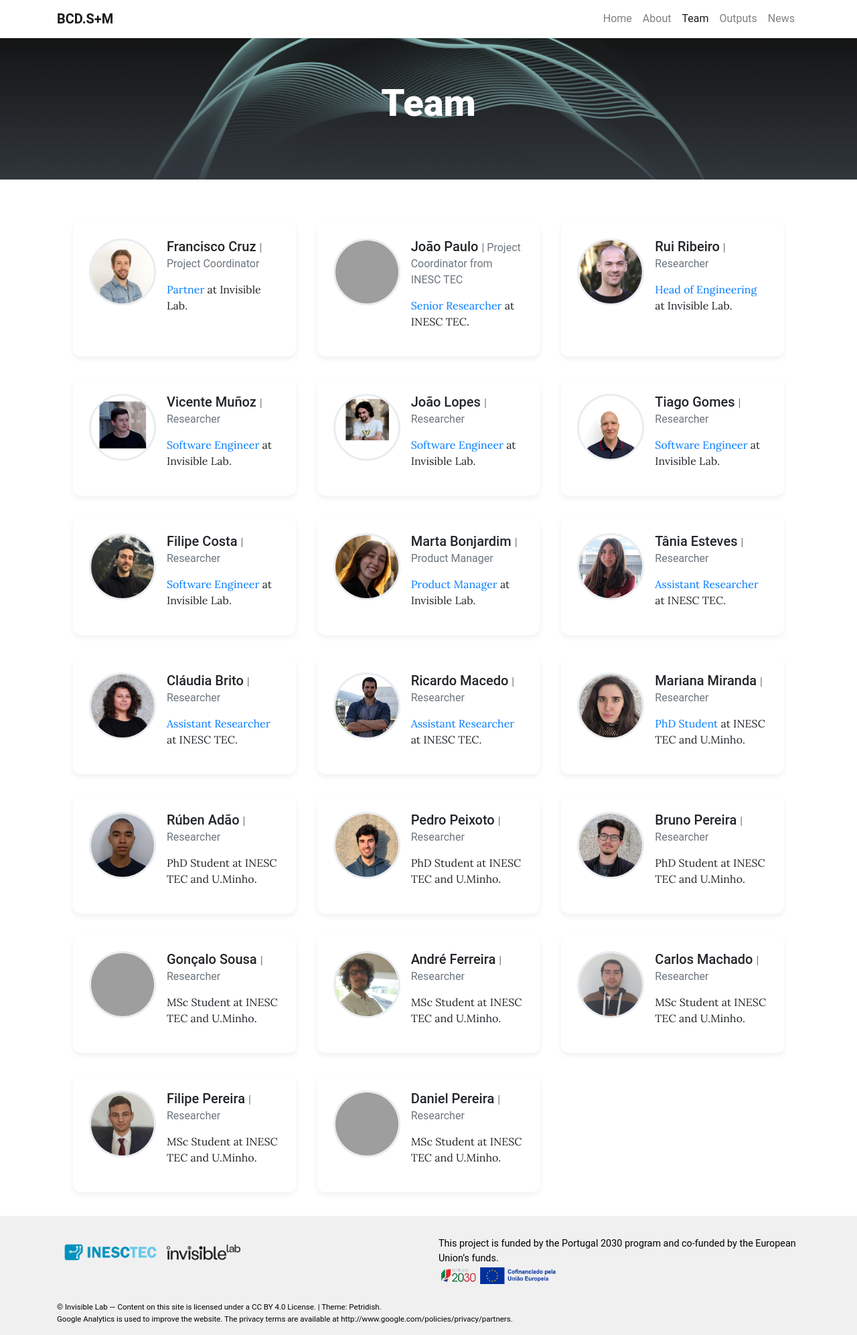
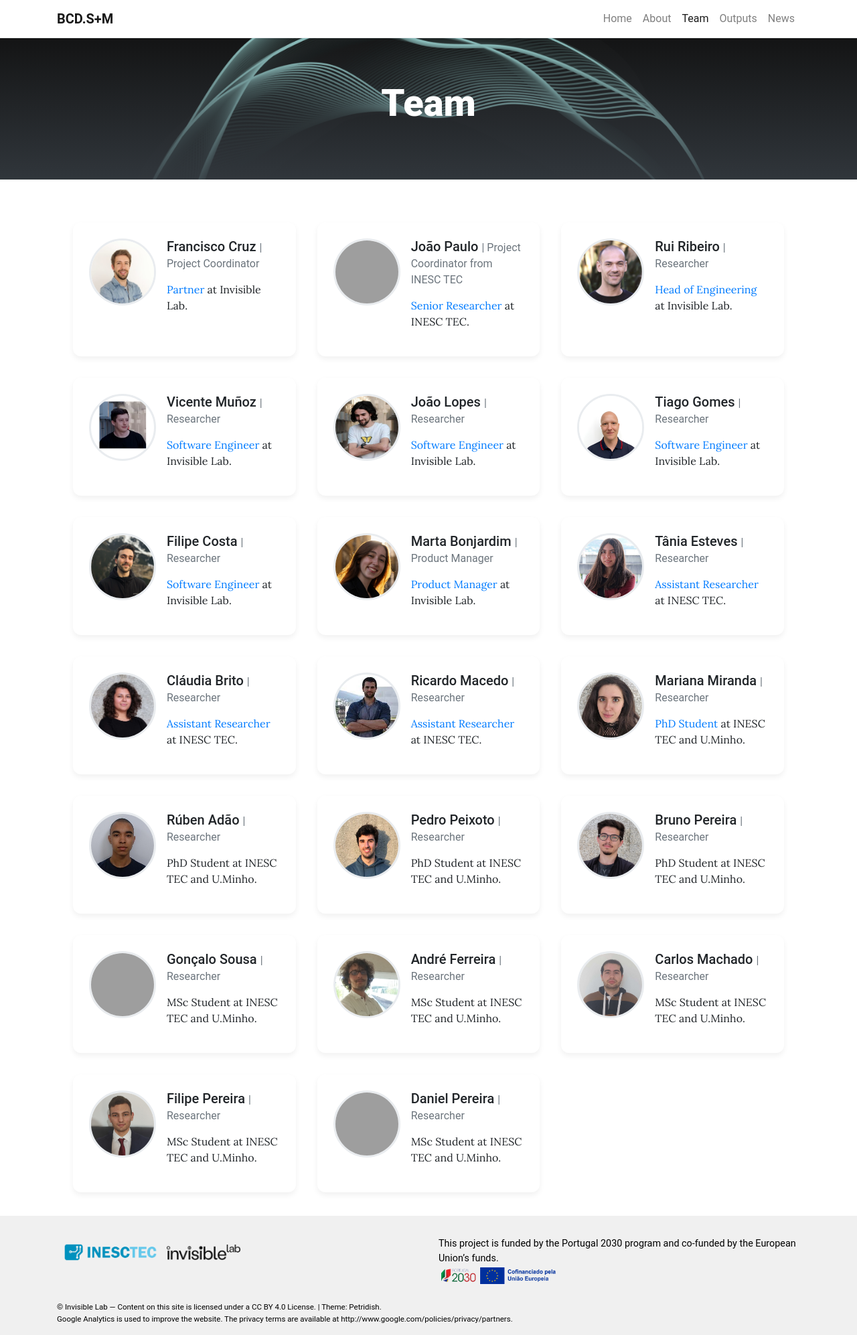
Before and after one commit to invisiblelab-dev/invisible-storage-project-website, a Jekyll site: the page built from pages/team.md, in a window 1280 px wide. Shown: the whole page at 67% size. Built offline with Jekyll 4.4.1, drawn with Linux system fonts in a browser that asks for light colours; grey boxes are pictures that could not be loaded.

Commit message:
Update team.yml

```diff
--- a/_data/team.yml
+++ b/_data/team.yml
@@ -30,7 +30,7 @@
 
 - name: João Lopes
   role: Researcher # Will appear next to name
-  image: assets/img/jnuno.png # Can be external link
+  image: assets/img/joao.jpg # Can be external link
   description: > # Can be Markdown
     [Software Engineer](https://invisiblelab.dev/about-us/) at Invisible Lab.
 
```
